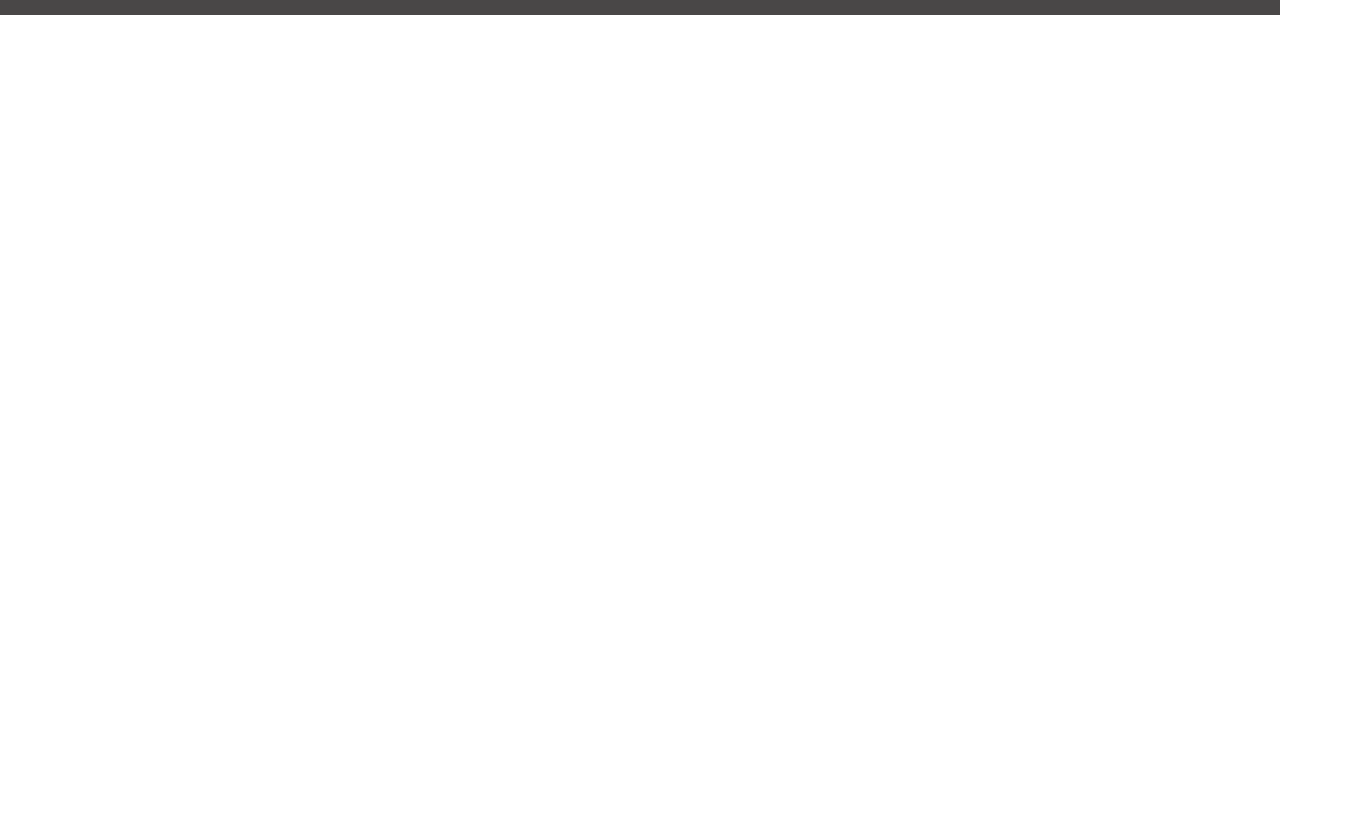
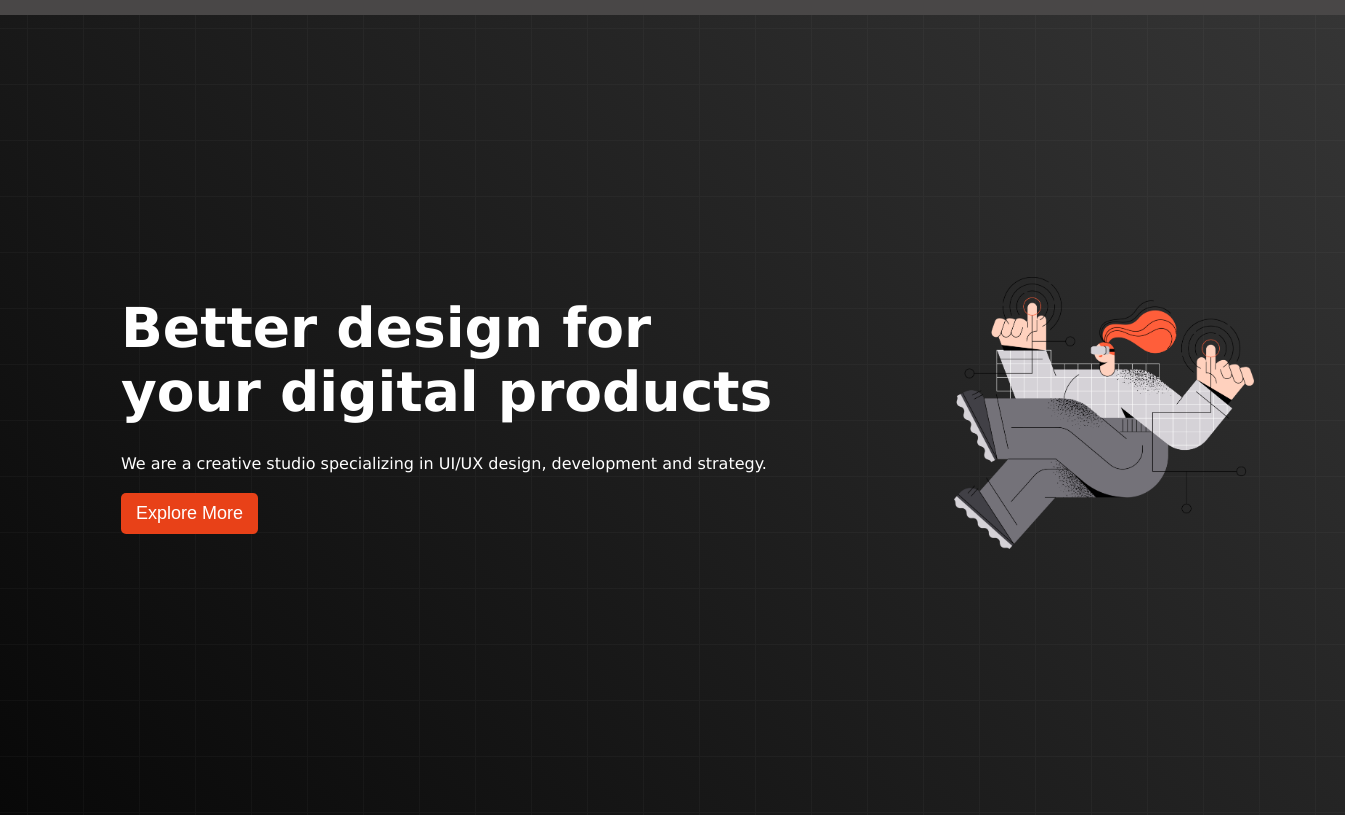
Before and after one commit to engsabbir/digital-product, a plain HTML site: page index.html in a window 1280 px wide. Shown: the part 85-920 px from the top of the page, 1345 px wide, since content can reach past the window. Before the commit the page ends 800 px from the top, so only its background shows below. Drawn offline with Linux system fonts and the light colour scheme.

Commit message:
bannar section added

```diff
--- a/index.html
+++ b/index.html
@@ -9,6 +9,8 @@
 </head>
 <body>
     <header>
+        <!-- header section start  -->
+        <!-- nav container start  -->
         <div class="container">
             <div class="nav-logo">
                 <img class="logo" src="logo/logo-light.png" alt="">
@@ -20,7 +22,21 @@
                 <li>Contact</li>
             </div>
         </div>
+        <!-- nav container end  -->
+        <!-- banner-container start  -->
+        <div class="banner-container">
+            <div class="banner-text">
+                <h1 class="banner-title">Better design for <br>your digital products</h1>
+                <p class="banner-paragraph">We are a creative studio specializing in UI/UX design, development and strategy.</p>
+                <button class="explore-btn">Explore More</button>
+            </div>
+            <div class="banner-img">
+                <img src="images/banner.png" alt="">
+            </div>
+        </div>
+        <!-- banner-container end  -->
     </header>
+    <!-- header section end  -->
     <main></main>
     <footer></footer>
 </body>
--- a/style.css
+++ b/style.css
@@ -4,6 +4,7 @@
 }
 body{
     font-family:Verdana, Geneva, Tahoma, sans-serif;
+    width: 1345px;
 }
 .container{
     background-color: rgb(73, 71, 71);
@@ -32,3 +33,41 @@ body{
 .nav-menus li:hover{
     color: #F7CD2E;
 }
+
+/* banner-container */
+.banner-container{
+    height: 100vh;
+    display: flex;
+    justify-content: space-around;
+    align-items: center;
+    background-image: url("./images/background.png"),linear-gradient(45deg,rgb(8, 8, 8),rgb(53, 53, 53));;
+    /* background-color: gray; */
+    margin-bottom: 20px;
+}
+.banner-text{
+    color: white;
+    margin-left: 30px;
+}
+.banner-title{
+    font-size: 55px;
+    margin-bottom: 30px;
+}
+.banner-paragraph{
+    margin-bottom: 20px;
+}
+.explore-btn{
+    cursor: pointer;
+    padding: 10px 15px;
+    font-size: 18px;
+    color: white;
+    background-color: #e84118;
+    border: none;
+    border-radius: 5px;
+}
+.explore-btn:hover{
+    color: #e84118;
+    background-color: white;
+}
+.banner-img img{
+    width: 300px;
+}
```
